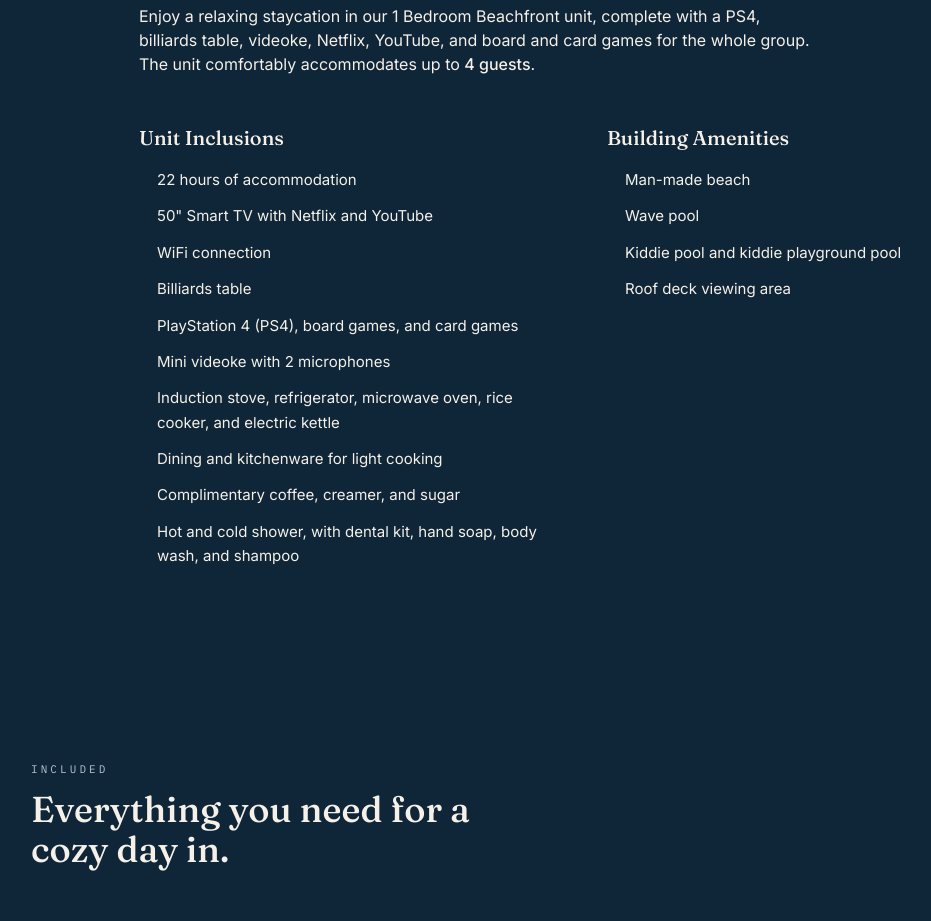
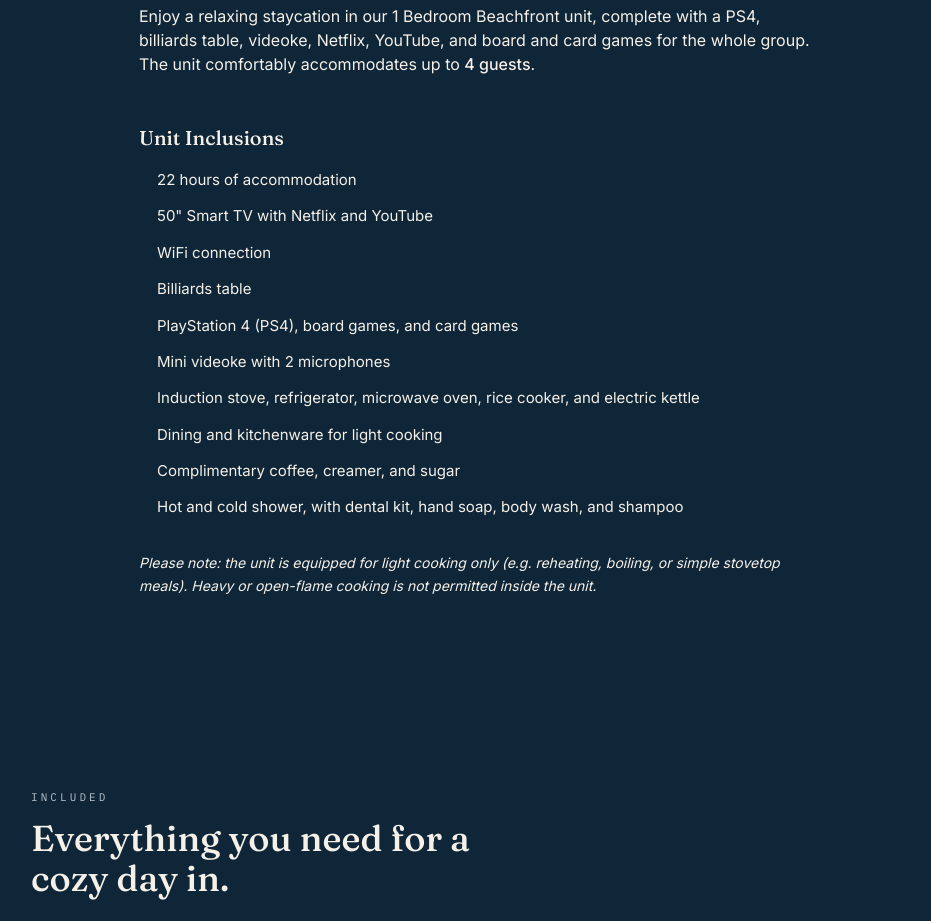
Before and after one commit to cozyspot-azurestaycation/cozyspotazurestaycation206, a Next.js app: page / in a window 1280 px wide. Shown: the part 3180-4101 px from the top of the page, without its empty margins (53-984 px from the left). Built offline with nearby package versions, Linux system fonts and the light colour scheme; no server answers.

Commit message:
Update unit-description.tsx

```diff
--- a/components/unit-description.tsx
+++ b/components/unit-description.tsx
@@ -25,7 +25,7 @@ export function UnitDescription() {
           accommodates up to <strong className="font-medium text-ink">4 guests</strong>.
         </p>
 
-        <div className="mt-12 grid gap-10 sm:grid-cols-2">
+        <div className="mt-12">
           {/* Inclusions */}
           <div>
             <h3 className="font-display text-xl font-medium text-ink">
@@ -76,32 +76,14 @@ export function UnitDescription() {
               </li>
             </ul>
           </div>
+        </div>
 
-          {/* Building Amenities */}
-          <div>
-            <h3 className="font-display text-xl font-medium text-ink">
-              Building Amenities
-            </h3>
-            <ul className="mt-4 space-y-3 text-[15px] leading-relaxed text-ink/80">
-              <li className="flex gap-3">
-                <span className="mt-2 h-1.5 w-1.5 shrink-0 rounded-full bg-azure" aria-hidden="true" />
-                Man-made beach
-              </li>
-              <li className="flex gap-3">
-                <span className="mt-2 h-1.5 w-1.5 shrink-0 rounded-full bg-azure" aria-hidden="true" />
-                Wave pool
-              </li>
-              <li className="flex gap-3">
-                <span className="mt-2 h-1.5 w-1.5 shrink-0 rounded-full bg-azure" aria-hidden="true" />
-                Kiddie pool and kiddie playground pool
-              </li>
-              <li className="flex gap-3">
-                <span className="mt-2 h-1.5 w-1.5 shrink-0 rounded-full bg-azure" aria-hidden="true" />
-                Roof deck viewing area
-              </li>
-            </ul>
-          </div>
-        </div>
+        {/* Cooking Disclaimer */}
+        <p className="mt-8 max-w-2xl text-sm italic leading-relaxed text-ink/60">
+          Please note: the unit is equipped for light cooking only (e.g.
+          reheating, boiling, or simple stovetop meals). Heavy or open-flame
+          cooking is not permitted inside the unit.
+        </p>
       </div>
     </section>
   );
```
